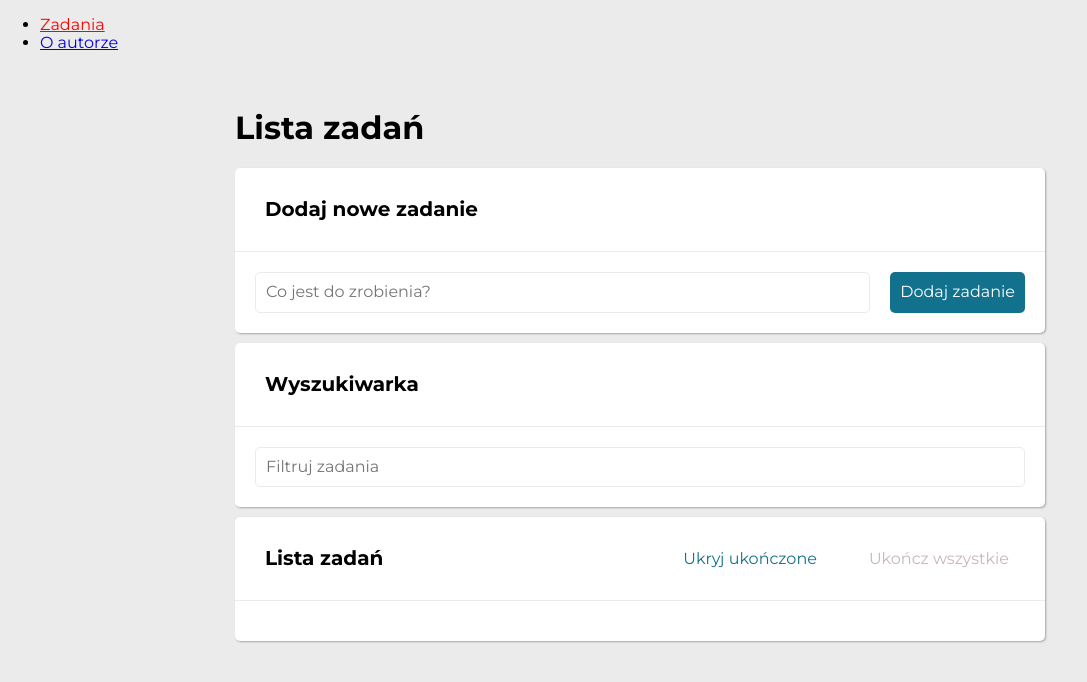
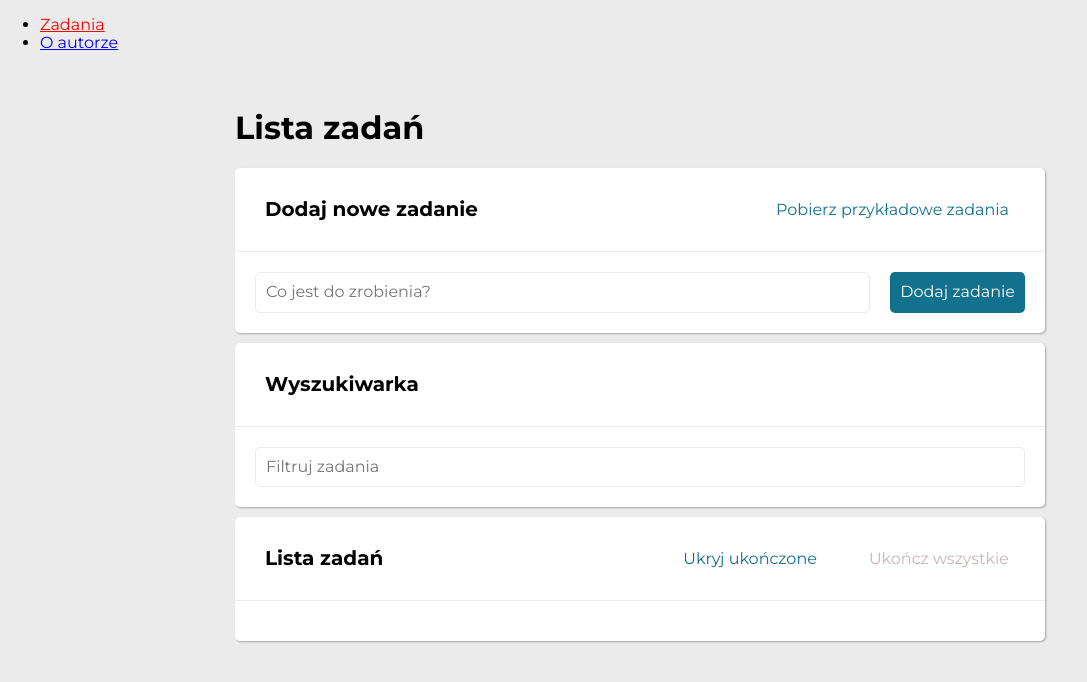
Before and after one commit to Kantares77/tasks-list-react, a React (Create React App) app: page /#/zadania in a window 1280 px wide. Shown: the top 682 px of the page, without its empty margins (0-1087 px from the left). Built offline with nearby package versions, Linux system fonts and the light colour scheme.

Commit message:
Created of new component "FetchExampleTasksButton"

```diff
--- /dev/null
+++ b/src/features/tasks/TasksPage/Button/index.js
@@ -0,0 +1,26 @@
+import styled from "styled-components";
+
+export default styled.button`
+    background: transparent;
+    color: ${({ theme }) => theme.colors.mirage};
+    border: none;
+    margin: 20px;
+    transition: 0.5s;
+
+    @media (max-width: ${({ theme }) => theme.breakpoints.mobile}px) {
+        flex-basis: 100%;
+        margin: 10px;
+    }
+
+    &:hover {
+        filter: brightness(115%);
+    }
+
+    &:active {
+        filter: brightness(130%);
+    }
+
+    &:disabled {
+        color: ${({ theme }) => theme.colors.coldTurkey};
+    }
+`;
--- a/src/features/tasks/TasksPage/Buttons/index.js
+++ b/src/features/tasks/TasksPage/Buttons/index.js
@@ -1,5 +1,6 @@
 import { useSelector, useDispatch } from "react-redux";
-import { StyledButton, StyledButtons } from "./styled";
+import {Wrapper} from "./styled";
+
 import {
     toggleHideDone,
     markAllDone,
@@ -7,6 +8,7 @@ import {
     selectHideDone,
     selectIsEveryTaskDone
 } from "../../tasksSlice";
+import Button from "../Button";
 
 const Buttons = () => {
     const areTasksEmpty = useSelector(selectAreTasksEmpty);
@@ -16,23 +18,23 @@ const Buttons = () => {
     const dispatch = useDispatch();
 
     return (
-        <StyledButtons>
+        <Wrapper>
             {!areTasksEmpty &&
                 <>
-                    <StyledButton
+                    <Button
                         onClick={() => dispatch(toggleHideDone())}
                     >
                         {hideDone ? "Pokaż" : "Ukryj"} ukończone
-                    </StyledButton>
-                    <StyledButton
+                    </Button>
+                    <Button
                         disabled={isEveryTaskDone}
                         onClick={() => dispatch(markAllDone())}
                     >
                         Ukończ wszystkie
-                    </StyledButton>
+                    </Button>
                 </>
             }
-        </StyledButtons>
+        </Wrapper>
     )
 };
 
--- a/src/features/tasks/TasksPage/Buttons/styled.js
+++ b/src/features/tasks/TasksPage/Buttons/styled.js
@@ -1,31 +1,31 @@
 import styled from "styled-components";
 
-export const StyledButtons = styled.div`
+export const Wrapper = styled.div`
     display: flex;
     flex-wrap: wrap;
 `;
 
-export const StyledButton = styled.button`
-    background: transparent;
-    color: ${({ theme }) => theme.colors.mirage};
-    border: none;
-    margin: 20px;
-    transition: 0.5s;
+// export const StyledButton = styled.button`
+//     background: transparent;
+//     color: ${({ theme }) => theme.colors.mirage};
+//     border: none;
+//     margin: 20px;
+//     transition: 0.5s;
 
-    @media (max-width: ${({ theme }) => theme.breakpoints.mobile}px) {
-        flex-basis: 100%;
-        margin: 10px;
-    }
+//     @media (max-width: ${({ theme }) => theme.breakpoints.mobile}px) {
+//         flex-basis: 100%;
+//         margin: 10px;
+//     }
 
-    &:hover {
-        filter: brightness(115%);
-    }
+//     &:hover {
+//         filter: brightness(115%);
+//     }
 
-    &:active {
-        filter: brightness(130%);
-    }
+//     &:active {
+//         filter: brightness(130%);
+//     }
 
-    &:disabled {
-        color: ${({ theme }) => theme.colors.coldTurkey};
-    }
-`;
+//     &:disabled {
+//         color: ${({ theme }) => theme.colors.coldTurkey};
+//     }
+// `;
--- /dev/null
+++ b/src/features/tasks/TasksPage/FetchExampleTasksButton/index.js
@@ -0,0 +1,9 @@
+import Button from "../Button";
+
+export default () => {
+    return (
+        <Button>
+            Pobierz przykładowe zadania
+        </Button>
+    );
+};
--- a/src/features/tasks/TasksPage/index.js
+++ b/src/features/tasks/TasksPage/index.js
@@ -5,6 +5,7 @@ import Section from "../../../common/Section";
 import { Container } from "../../../globalStyles";
 import Header from "../../../common/Header";
 import Search from "./Search";
+import FetchExampleTasksButton from "./FetchExampleTasksButton";
 
 function TasksPage() {
 
@@ -14,6 +15,7 @@ function TasksPage() {
       <Section
         title="Dodaj nowe zadanie"
         body={<Form />}
+        extraHeaderButtons={<FetchExampleTasksButton />}
       />
 
       <Section
```
